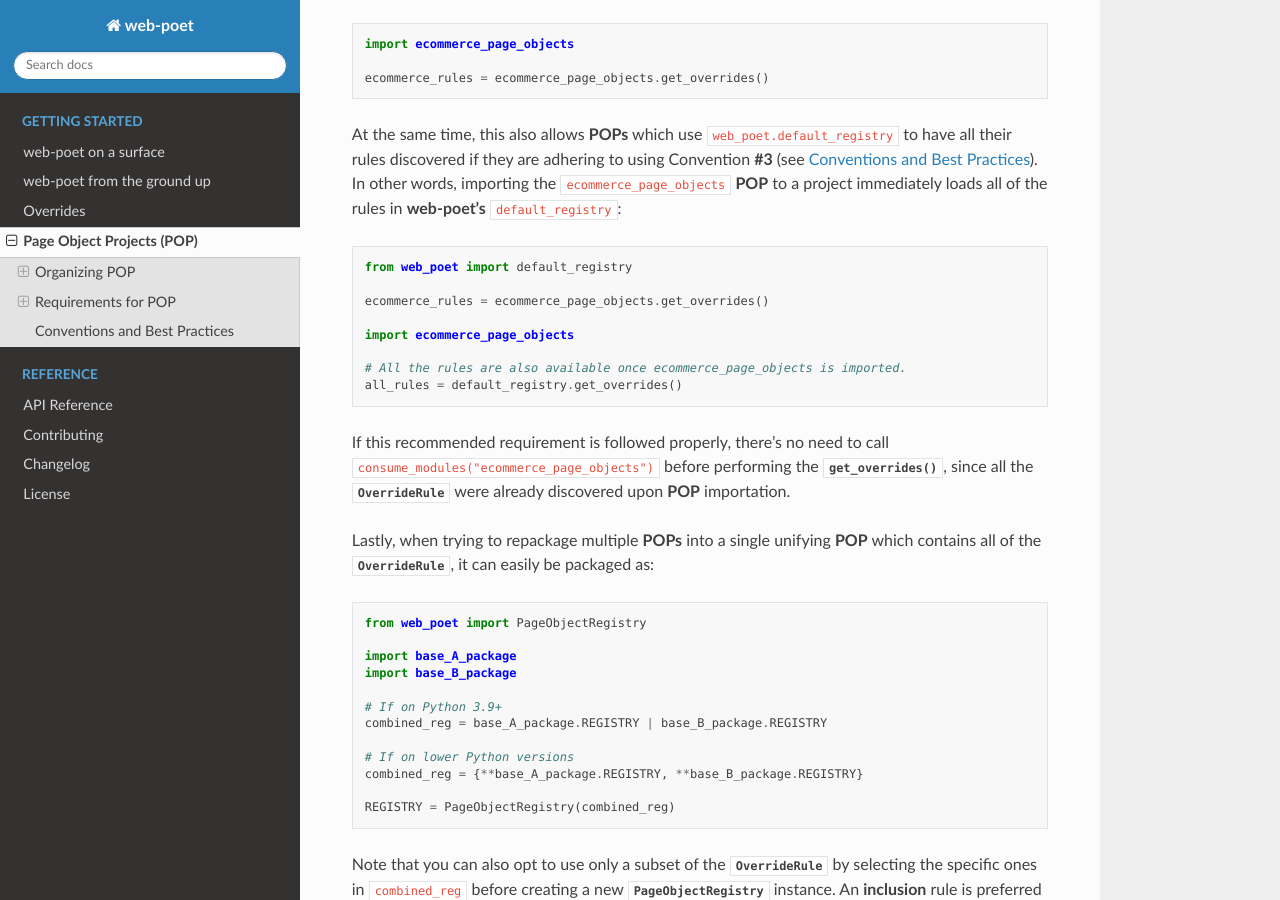
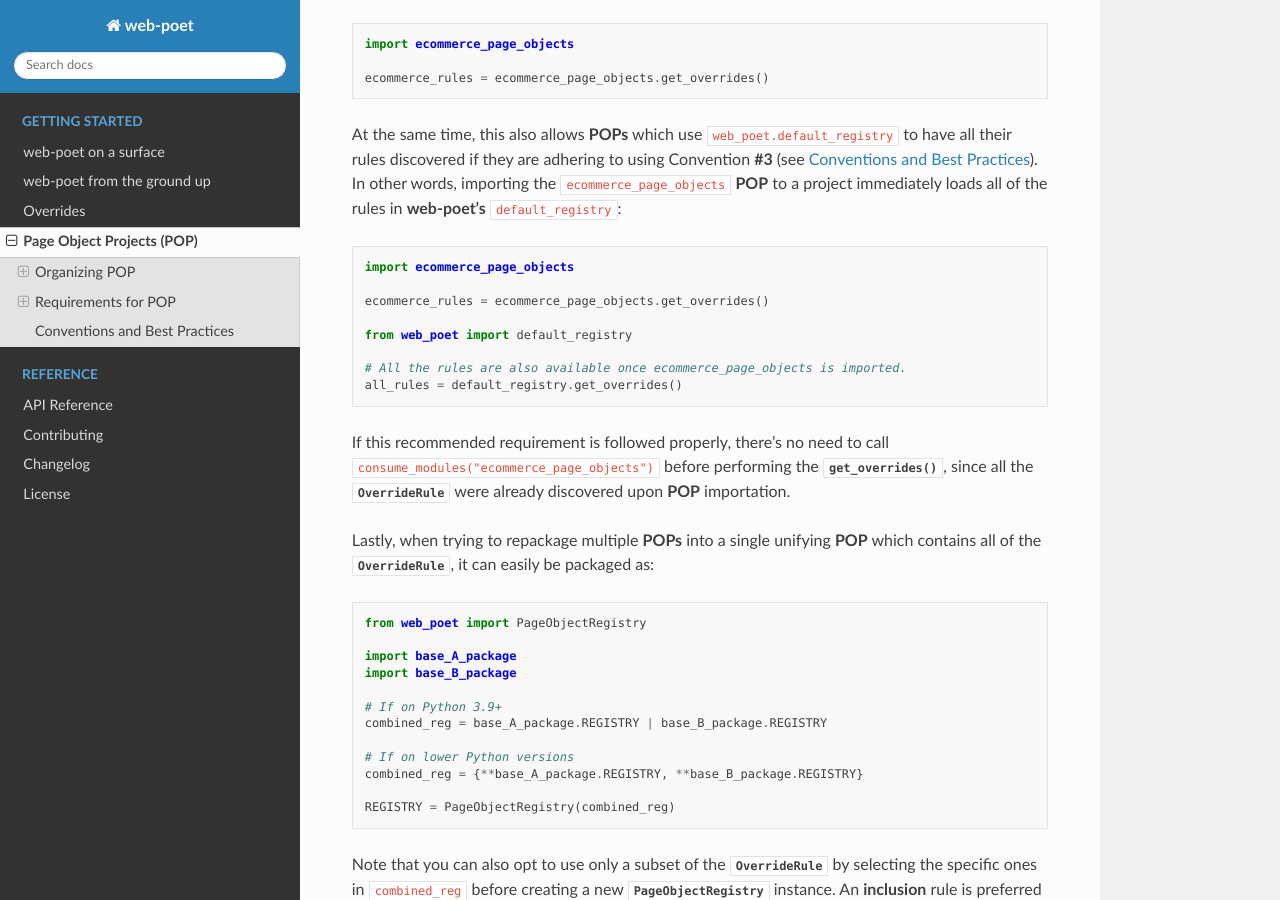
Before and after one commit to scrapinghub/web-poet, a Sphinx documentation site: the page built from docs/intro/pop.rst, in a window 1280 px wide and 900 px high, scrolled down 3157 px. Built offline with Sphinx 7.4.7 and the Read the Docs theme 2.0.0, drawn with Linux system fonts in a browser that asks for light colours.

Commit message:
fix the POP example

```diff
--- a/docs/intro/pop.rst
+++ b/docs/intro/pop.rst
@@ -179,11 +179,11 @@ in **web-poet's** ``default_registry``:
 
 .. code-block:: python
 
-    from web_poet import default_registry
+    import ecommerce_page_objects
 
     ecommerce_rules = ecommerce_page_objects.get_overrides()
 
-    import ecommerce_page_objects
+    from web_poet import default_registry
 
     # All the rules are also available once ecommerce_page_objects is imported.
     all_rules = default_registry.get_overrides()
```
